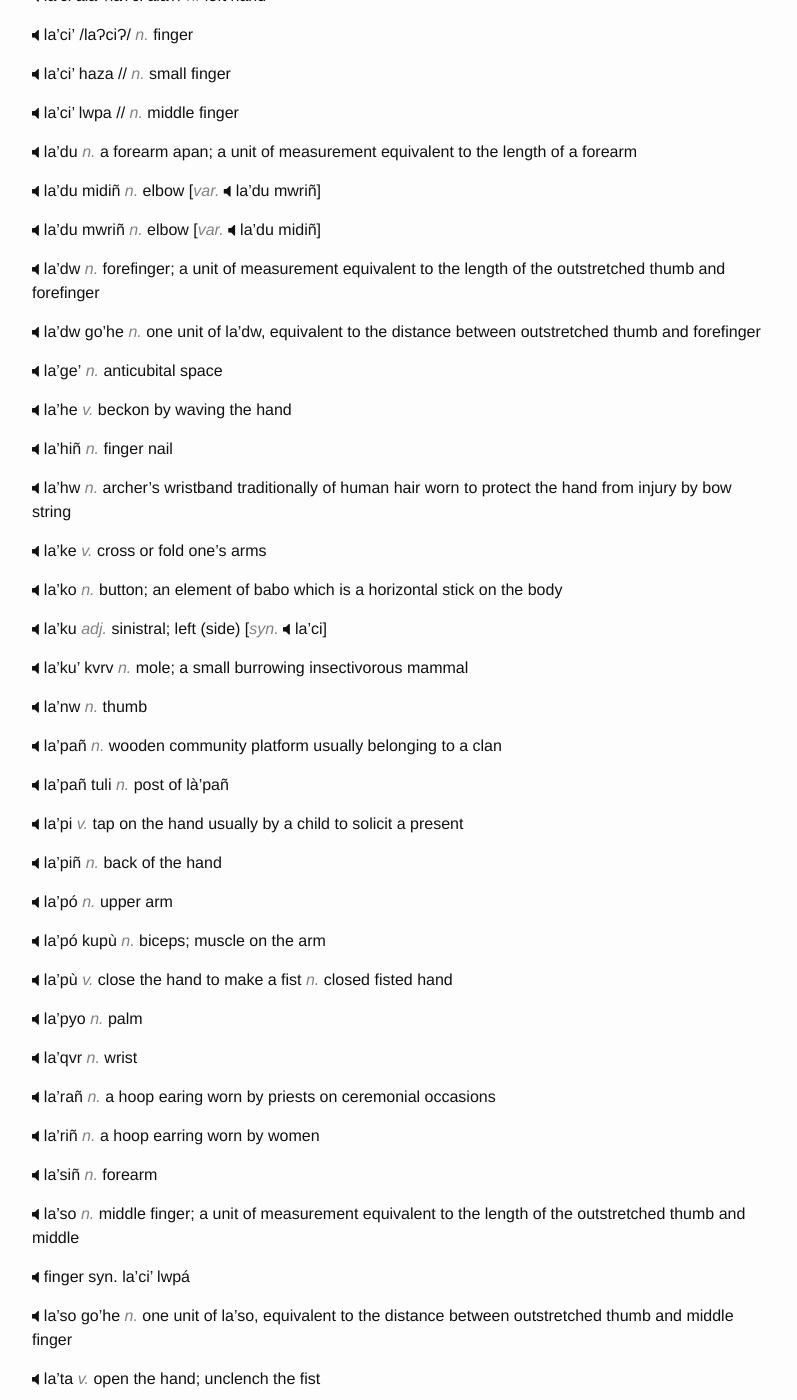
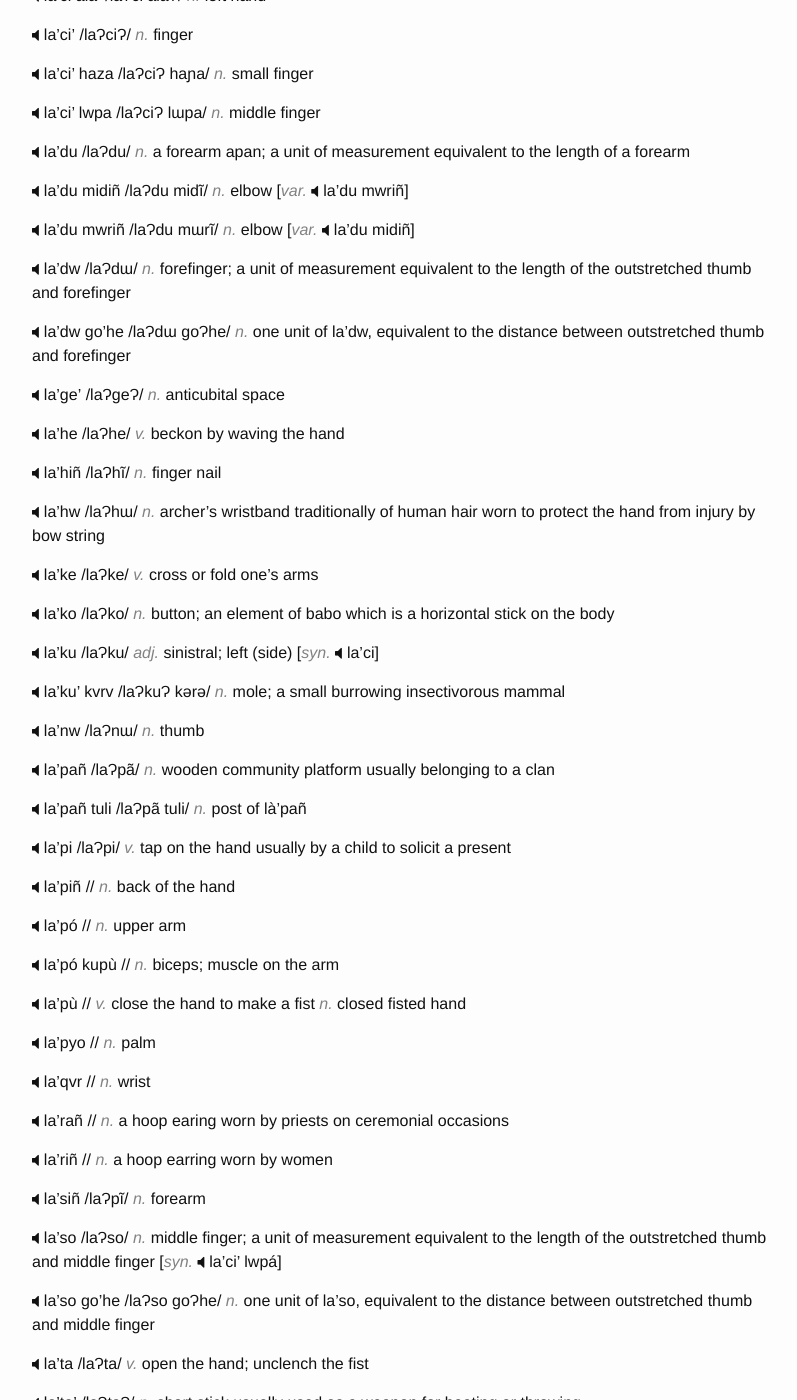
Before and after one commit to hacksparrow/language.apatani.org, a Jekyll site: the page built from dictionary/l.md, in a window 1280 px wide and 1400 px high, scrolled down 571 px. Shown: the whole window, without its empty margins (238-1035 px from the left). Built offline with Jekyll 4.4.1, drawn with Linux system fonts in a browser that asks for light colours; nearby versions of some CDN libraries; comment, search, counter and statistics services are not loaded.

Commit message:
Update l.md

```diff
--- a/dictionary/l.md
+++ b/dictionary/l.md
@@ -24,73 +24,71 @@ __la'ci ala'__	/laɁci alaɁ/ _n._	left hand
 
 __la'ci'__	/laɁciɁ/ _n._	finger
 
-__la'ci' haza__	// _n._	small finger
+__la'ci' haza__	/laɁciɁ haɲa/ _n._	small finger
 
-__la'ci' lwpa__	// _n._	middle finger
+__la'ci' lwpa__	/laɁciɁ lɯpa/ _n._	middle finger
 
-__la'du__	_n._	a forearm apan; a unit of measurement equivalent to the length of a forearm
+__la'du__	/laɁdu/ _n._	a forearm apan; a unit of measurement equivalent to the length of a forearm
 
-__la'du midiñ__	_n._	elbow	[_var._	la'du mwriñ]
+__la'du midiñ__	/laɁdu midĩ/ _n._	elbow	[_var._	la'du mwriñ]
 
-__la'du mwriñ__	_n._	elbow	[_var._	la'du midiñ]
+__la'du mwriñ__	/laɁdu mɯrĩ/ _n._	elbow	[_var._	la'du midiñ]
 
-__la'dw__	_n._	forefinger; a unit of measurement equivalent to the length of the outstretched thumb and forefinger
+__la'dw__	/laɁdɯ/ _n._	forefinger; a unit of measurement equivalent to the length of the outstretched thumb and forefinger
 
-__la'dw go'he__	_n._	one unit of la'dw, equivalent to the distance between outstretched thumb and forefinger
+__la'dw go'he__ /laɁdɯ goɁhe/	_n._	one unit of la'dw, equivalent to the distance between outstretched thumb and forefinger
 
-__la'ge'__	_n._	anticubital space
+__la'ge'__	/laɁgeɁ/ _n._	anticubital space
 
-__la'he__	_v._	beckon by waving the hand
+__la'he__	/laɁhe/ _v._	beckon by waving the hand
 
-__la'hiñ__	_n._	finger nail
+__la'hiñ__	/laɁhĩ/ _n._	finger nail
 
-__la'hw__	_n._	archer's wristband traditionally of human hair worn to protect the hand from injury by bow string
+__la'hw__	/laɁhɯ/ _n._	archer's wristband traditionally of human hair worn to protect the hand from injury by bow string
 
-__la'ke__	_v._	cross or fold one's arms
+__la'ke__	/laɁke/ _v._	cross or fold one's arms
 
-__la'ko__	_n._	button; an element of babo which is a horizontal stick on the body
+__la'ko__	/laɁko/ _n._	button; an element of babo which is a horizontal stick on the body
 
-__la'ku__	_adj._	sinistral; left (side)	[_syn._	la'ci]
+__la'ku__ /laɁku/	_adj._	sinistral; left (side)	[_syn._	la'ci]
 
-__la'ku' kvrv__	_n._	mole; a small burrowing insectivorous mammal
+__la'ku' kvrv__ /laɁkuɁ kǝrǝ/	_n._	mole; a small burrowing insectivorous mammal
 
-__la'nw__	_n._	thumb
+__la'nw__	/laɁnɯ/ _n._	thumb
 
-__la'pañ__	_n._	wooden community platform usually belonging to a clan
+__la'pañ__	/laɁpã/ _n._	wooden community platform usually belonging to a clan
 
-__la'pañ tuli__	_n._	post of là'pañ
+__la'pañ tuli__	/laɁpã tuli/ _n._	post of là'pañ
 
-__la'pi__	_v._	tap on the hand usually by a child to solicit a present
+__la'pi__	/laɁpi/ _v._	tap on the hand usually by a child to solicit a present
 
-__la'piñ__	_n._	back of the hand
+__la'piñ__	// _n._	back of the hand
 
-__la'pó__	_n._	upper arm
+__la'pó__	// _n._	upper arm
 
-__la'pó kupù__	_n._	biceps; muscle on the arm
+__la'pó kupù__	// _n._	biceps; muscle on the arm
 
-__la'pù__	_v._	close the hand to make a fist	_n._	closed fisted hand
+__la'pù__	// _v._	close the hand to make a fist	_n._	closed fisted hand
 
-__la'pyo__	_n._	palm
+__la'pyo__	// _n._	palm
 
-__la'qvr__	_n._	wrist
+__la'qvr__	// _n._	wrist
 
-__la'rañ__	_n._	a hoop earing worn by priests on ceremonial occasions
+__la'rañ__	// _n._	a hoop earing worn by priests on ceremonial occasions
 
-__la'riñ__	_n._	a hoop earring worn by women
+__la'riñ__ //	_n._	a hoop earring worn by women
 
-__la'siñ__	_n._	forearm
+__la'siñ__	/laɁpĩ/ _n._	forearm
 
-__la'so__	_n._	middle finger; a unit of measurement equivalent to the length of the outstretched thumb and middle
+__la'so__	/laɁso/ _n._	middle finger; a unit of measurement equivalent to the length of the outstretched thumb and middle finger	[_syn._	la'ci' lwpá]
 
-__finger__	syn.	la'ci' lwpá
+__la'so go'he__	/laɁso goɁhe/ _n._	one unit of la'so, equivalent to the distance between outstretched thumb and middle finger
 
-__la'so go'he__	_n._	one unit of la'so, equivalent to the distance between outstretched thumb and middle finger
+__la'ta__	/laɁta/ _v._	open the hand; unclench the fist
 
-__la'ta__	_v._	open the hand; unclench the fist
+__la'ta'__	/laɁtaɁ/ _n._	short stick usually used as a weapon for beating or throwing
 
-__la'ta'__	_n._	short stick usually used as a weapon for beating or throwing
-
-__la'tiñ__	_adv._	forcefully; with strength
+__la'tiñ__	// _adv._	forcefully; with strength
 
 __la'xwñ__	_n._	dirt on the hands
 
```
